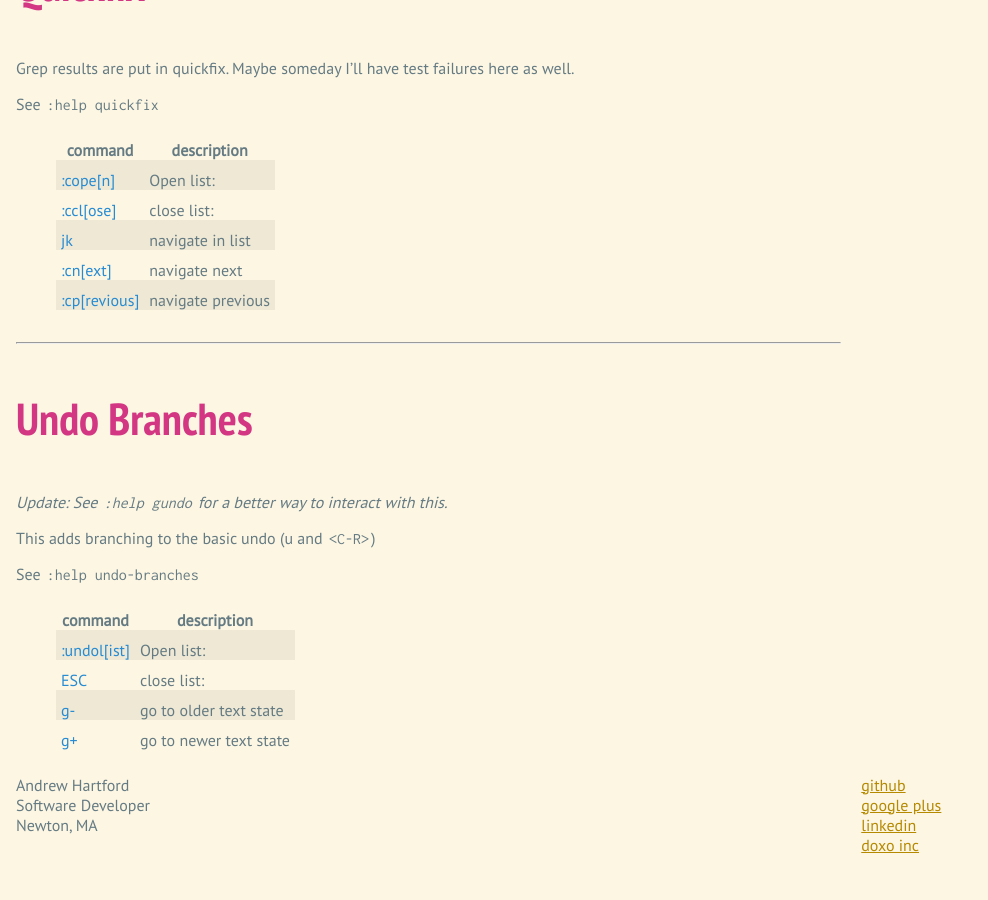
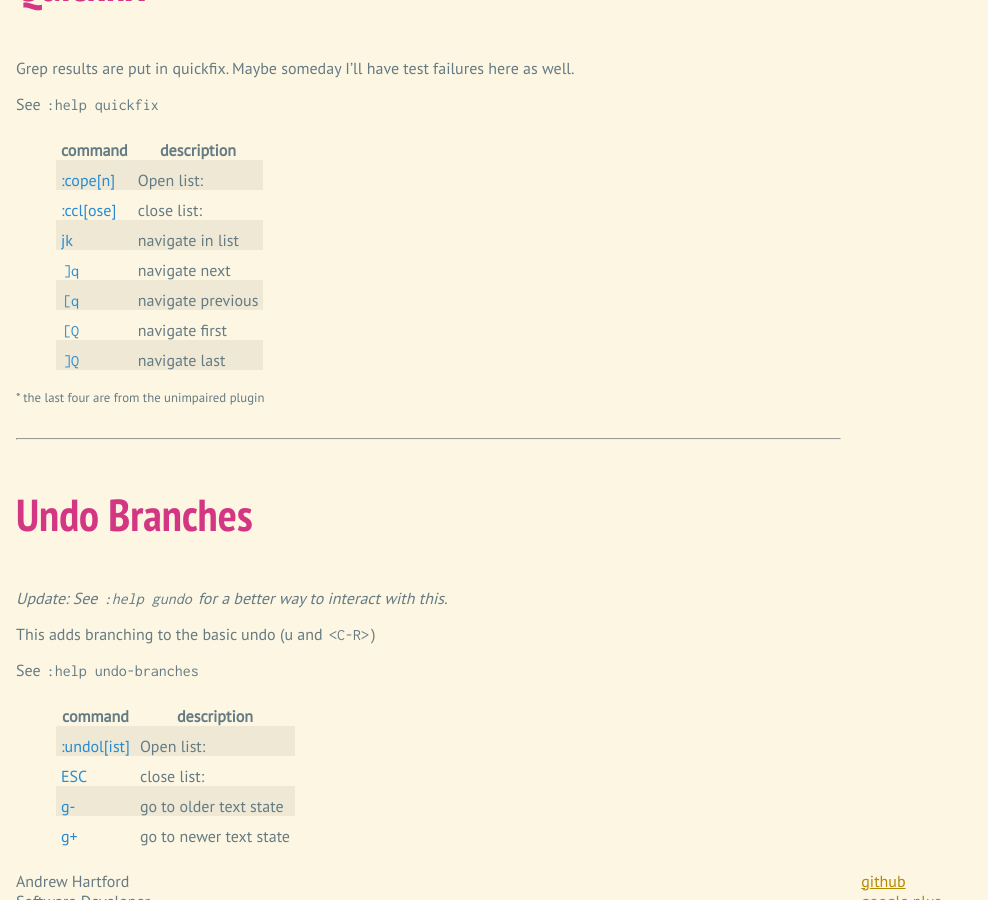
Before and after one commit to ajh/ajh.github.io, a Jekyll site: the page built from _posts/2013-09-29-vim_cheat_sheet_part_one.md, in a window 1280 px wide and 900 px high, scrolled down 3963 px. Shown: the whole window, without its empty margins (0-988 px from the left). Built offline with Jekyll 4.4.1, drawn with Linux system fonts in a browser that asks for light colours; nearby versions of some CDN libraries; Markdown is read by kramdown in place of the engine named in the settings.

Commit message:
Add better quickfix maps from unimpaired

```diff
--- a/_posts/2013-09-29-vim_cheat_sheet_part_one.md
+++ b/_posts/2013-09-29-vim_cheat_sheet_part_one.md
@@ -142,13 +142,17 @@ here as well.
 
 See `:help quickfix`
 
-| command      | description       |
-| -------      | -----------       |
-| :cope[n]     | Open list:        |
-| :ccl[ose]    | close list:       |
-| jk           | navigate in list  |
-| :cn[ext]     | navigate next     |
-| :cp[revious] | navigate previous |
+| command                              | description       |
+| -------                              | -----------       |
+| :cope[n]                             | Open list:        |
+| :ccl[ose]                            | close list:       |
+| jk                                   | navigate in list  |
+| `]q`                                 | navigate next     |
+| `[q`                                 | navigate previous |
+| `[Q`                                 | navigate first    |
+| `]Q`                                 | navigate last     |
+
+<small>* the last four are from the unimpaired plugin</small>
 
 ---------------
 # undo branches
```
